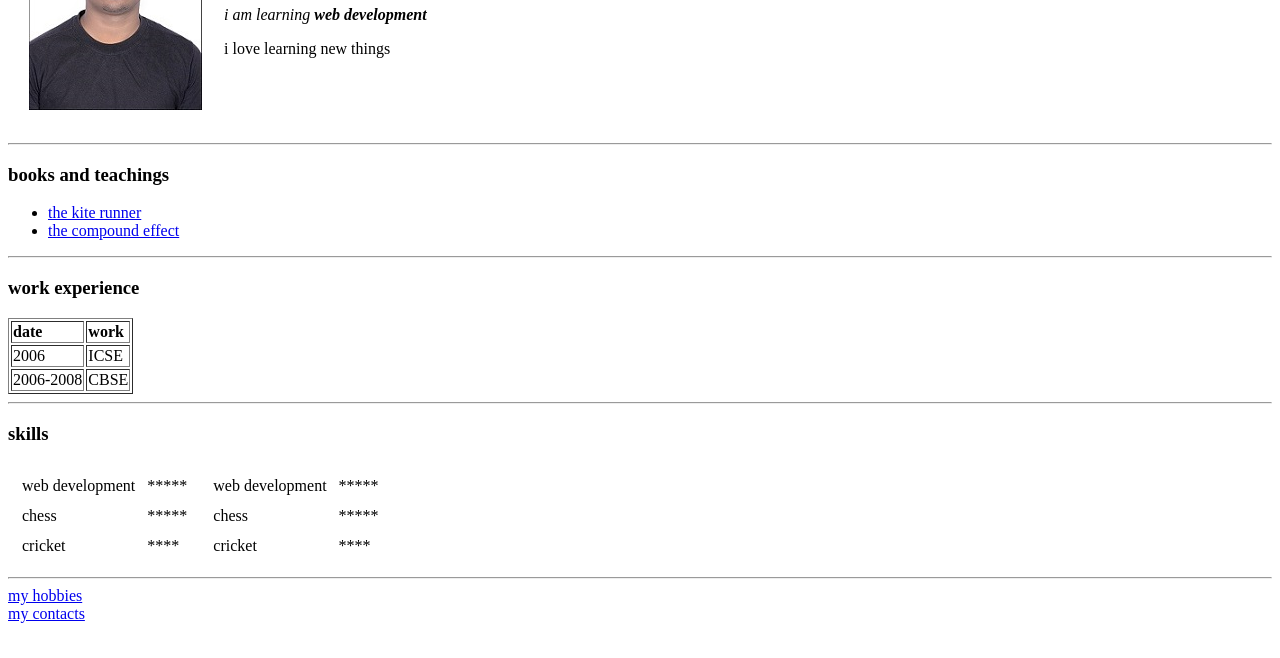
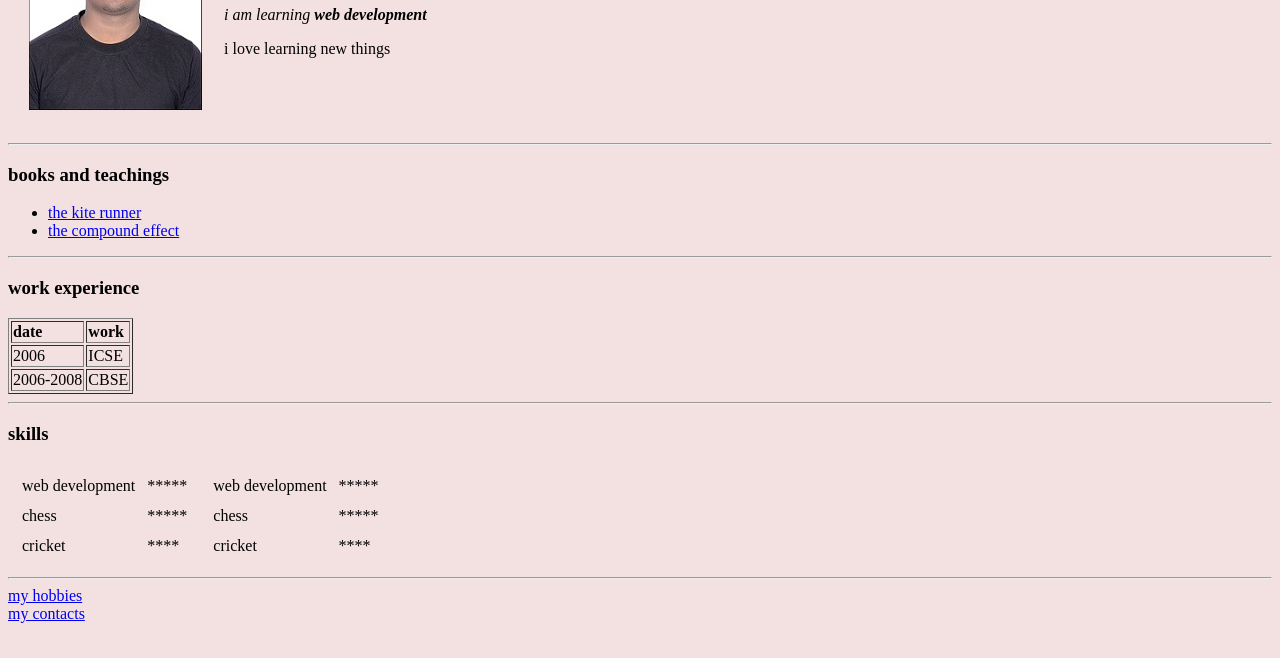
Before and after one commit to alokzapp/cv, a plain HTML site: page index.html in a window 1280 px wide. Shown: the part 142-800 px from the top of the page. Drawn offline with Linux system fonts and the light colour scheme.

Commit message:
added cv

```diff
--- a/index.html
+++ b/index.html
@@ -4,6 +4,11 @@
 <head>
   <meta charset="utf-8">
   <title>Alok pesonal site</title>
+  <style>
+    body{
+      background-color:#f3e1e1;
+    }
+  </style>
 </head>
 
 <body>
@@ -89,6 +94,7 @@
 
 
 
+
 </body>
 
 </html>
```
